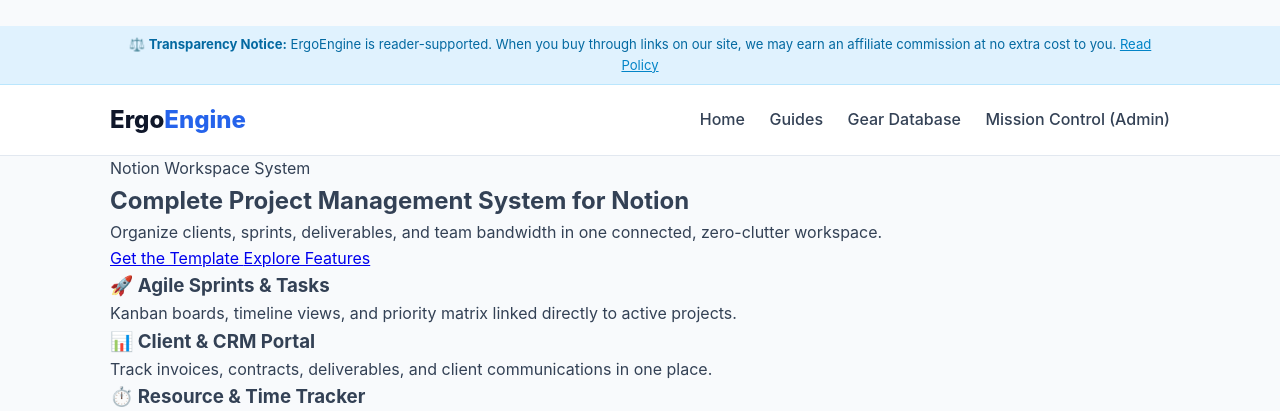
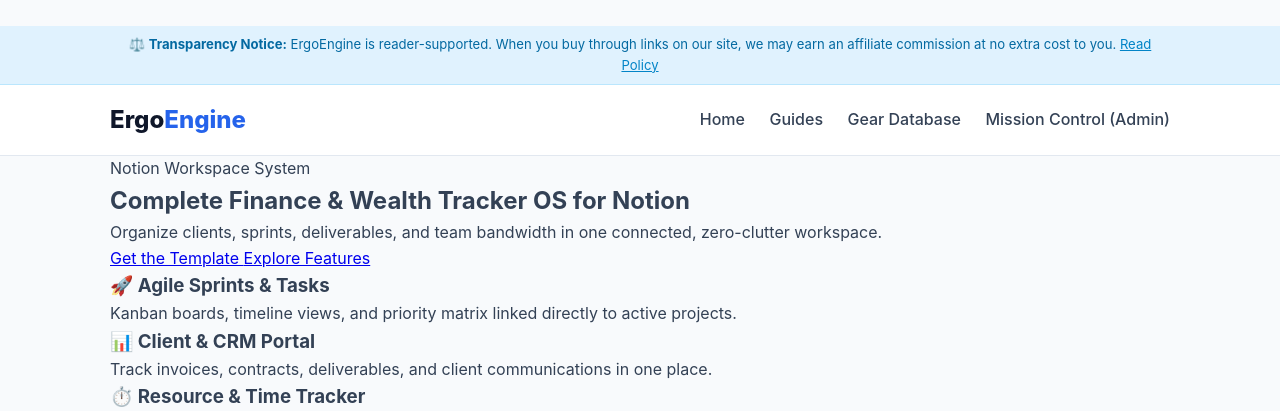
Before and after one commit to ramicentersy-netizen/ergoengine-site, a FastAPI app: page /templates/project-management in a window 1280 px wide. Shown: the top 411 px of the page. Run offline with FastAPI, Linux system fonts and the light colour scheme.

Commit message:
Update Notion template checkout link to Whop and sync content

```diff
--- a/app/templates/notion_template.html
+++ b/app/templates/notion_template.html
@@ -8,7 +8,7 @@
             Notion Workspace System
         </span>
         <h1 class="text-4xl md:text-5xl font-extrabold text-gray-900 tracking-tight leading-tight">
-            Complete Project Management System for Notion
+            Complete Finance & Wealth Tracker OS for Notion
         </h1>
         <p class="text-lg md:text-xl text-gray-600 max-w-2xl mx-auto">
             Organize clients, sprints, deliverables, and team bandwidth in one connected, zero-clutter workspace.
@@ -54,7 +54,7 @@
             <li class="flex items-center gap-2">✓ Video Guide & Quick Setup Documentation</li>
         </ul>
 
-        <a id="buy-button" href="https://gumroad.com" target="_blank" class="w-full block py-4 text-center text-white bg-indigo-600 hover:bg-indigo-700 font-semibold rounded-xl transition-all shadow-md hover:shadow-lg">
+        <a id="buy-button" href="https://whop.com/ergoengine-site/finance-wealth-tracker-notion-template/" target="_blank" class="w-full block py-4 text-center text-white bg-indigo-600 hover:bg-indigo-700 font-semibold rounded-xl transition-all shadow-md hover:shadow-lg">
             Get Instant Access →
         </a>
         <p class="text-xs text-gray-400 mt-3">Secured checkout via Gumroad / Stripe</p>
```
